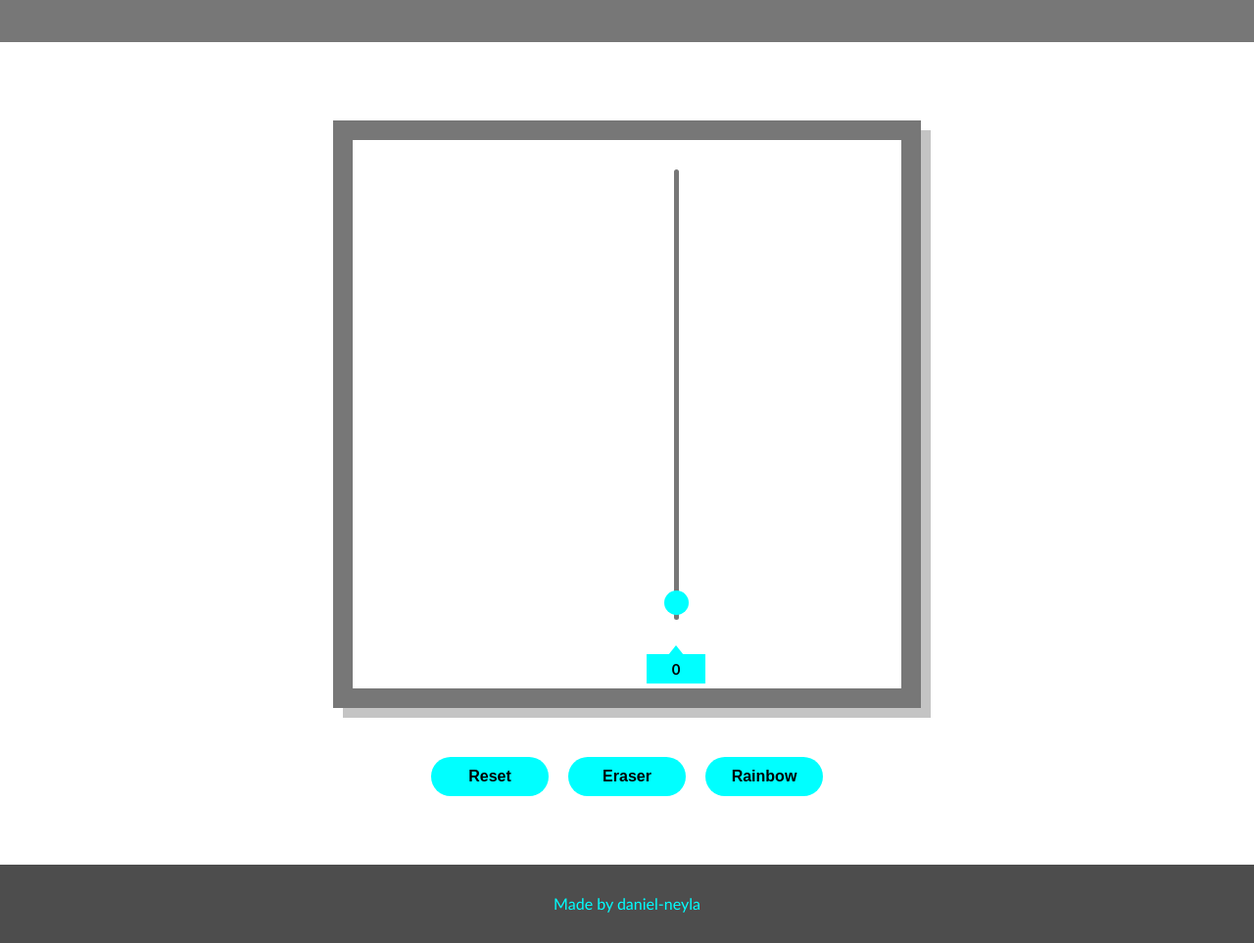
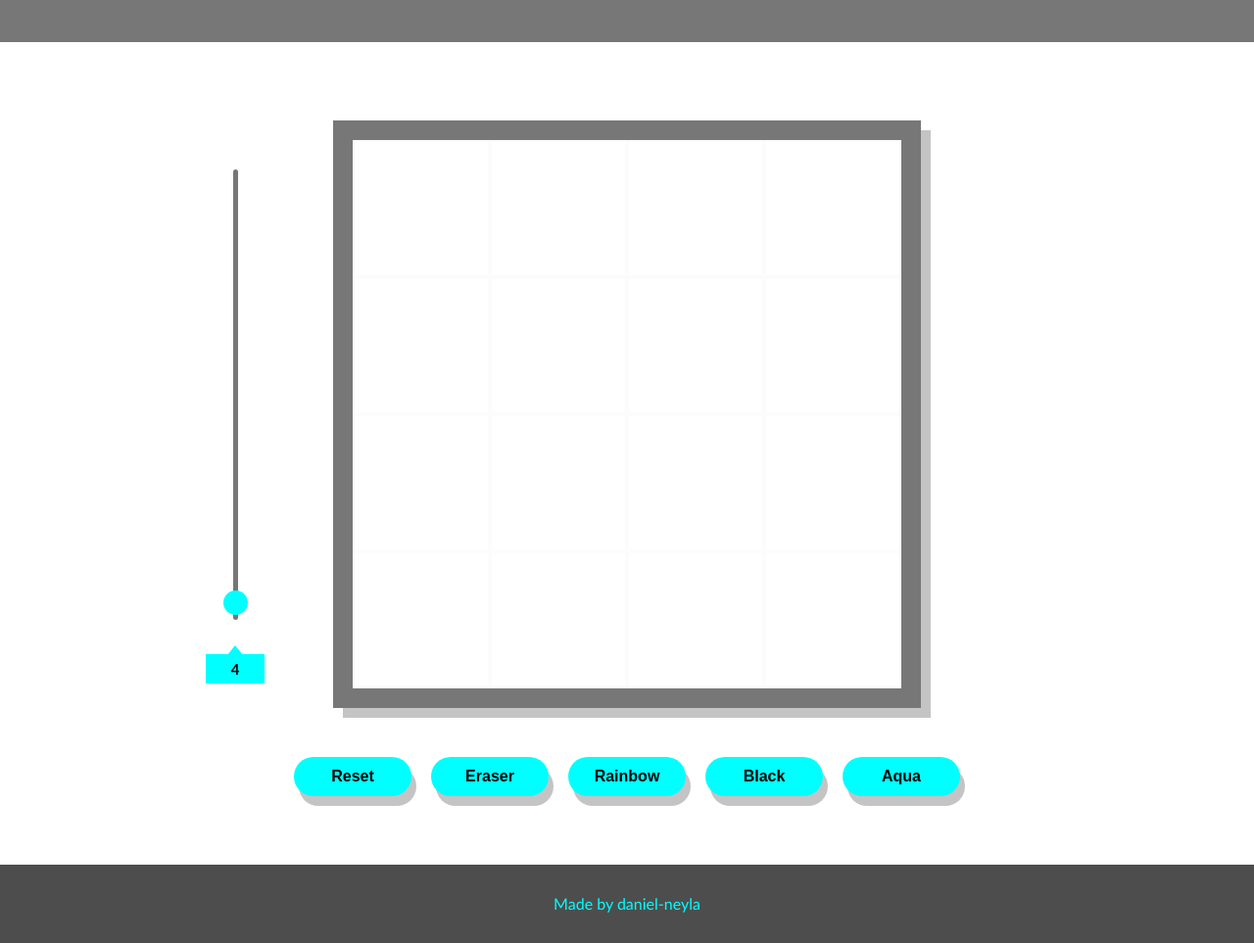
Before and after one commit to daniel-neyla/etch-a-sketch, a plain HTML site: page index.html in a window 1280 px wide. Shown: the part 157-1120 px from the top of the page at 98% size. Drawn offline with Linux system fonts and the light colour scheme.

Commit message:
implemented javascript functionality and did some small html and css changes

```diff
--- a/index.html
+++ b/index.html
@@ -10,27 +10,41 @@
 
   <body>
     <header>
+      <div class="heading">
         <h1 class="title">Etch-a-sketch</h1>
+        <p class="edition">(Aqua Edition)</p>
+      </div>
       <!-- <button class="btn btn--description">How it works</button> -->
       <p class="description hidden">By hovering over the grid</p>
     </header>
     <main>
+      <div class="board">
         <div class="flex">
-        <div id="number">0</div>
+          <div id="number">4</div>
           <input
             type="range"
             orient="vertical"
             min="4"
-          max="100"
+            max="80"
             value="4"
             id="slider"
           />
         </div>
-
+      </div>
       <div class="buttons">
         <button class="btn btn--reset">Reset</button>
-        <button class="btn btn--eraser">Eraser</button>
-        <button class="btn btn--rainbow">Rainbow</button>
+        <button class="btn btn--eraser" onclick="changeColor('white')">
+          Eraser
+        </button>
+        <button class="btn btn--rainbow" onclick="changeColor('rainbow')">
+          Rainbow
+        </button>
+        <button class="btn btn--black" onclick="changeColor('black')">
+          Black
+        </button>
+        <button class="btn btn--aqua" onclick="changeColor('aqua')">
+          Aqua
+        </button>
       </div>
     </main>
     <footer>
--- a/script.js
+++ b/script.js
@@ -4,23 +4,59 @@ const main = document.querySelector("main");
 const buttons = document.querySelector(".buttons");
 const button = document.querySelectorAll(".btn");
 const flex = document.querySelector(".flex");
+const board = document.querySelector(".board");
 
 // Container for the grid
-const container = document.createElement("div");
-container.classList.add("container");
-main.insertBefore(container, buttons);
+
+let color = "aqua";
+
 // main.insertBefore(container, buttons);
 
+const clearBoard = function () {
+  let boxes = document.querySelectorAll(".box");
+  boxes.forEach((box) => box.remove());
+};
+
+const colorBox = function () {
+  if (color === "rainbow") {
+    this.style.backgroundColor = `hsl(${Math.random() * 360}, 100%, 50%)`;
+  } else {
+    this.style.backgroundColor = color;
+  }
+};
+
+const populateBoard = function (size = 4) {
+  clearBoard();
+
+  board.style.gridTemplateColumns = `repeat(${size}, 1fr)`;
+  board.style.gridTemplateRows = `repeat(${size}, 1fr)`;
+  for (let i = 0; i < size * size; i++) {
+    let box = document.createElement("div");
+    box.addEventListener("mouseover", colorBox);
+    box.classList.add("box");
+    // box.addEventListener('mouseover')
+    // box.addEventListener('mousedown')
+    board.insertAdjacentElement("beforeend", box);
+  }
+};
+
+populateBoard();
 const slider = document.getElementById("slider");
 const number = document.getElementById("number");
 slider.oninput = function () {
   number.innerHTML = slider.value;
   let size = slider.value;
-  for (let i = 0; i < size * size; i++) {
-    const box = document.createElement("div");
-    box.classList.add("box");
-    // box.addEventListener('mouseover')
-    // box.addEventListener('mousedown')
-    container.appendChild(box);
-  }
+  populateBoard(size);
 };
+
+// Buttons
+const resetBtn = document.querySelector(".btn--reset");
+
+resetBtn.addEventListener("click", function () {
+  let boxes = document.querySelectorAll(".box");
+  boxes.forEach((box) => (box.style.backgroundColor = "white"));
+});
+
+const changeColor = function (choice) {
+  color = choice;
+};
--- a/style.css
+++ b/style.css
@@ -21,10 +21,22 @@ main {
   display: none;
 }
 
+.heading {
+  display: flex;
+  flex-direction: column;
+  align-items: center;
+  gap: 10px;
+}
+
 .title {
   text-align: center;
   padding-top: 35px;
   font-size: 48px;
+}
+
+.edition {
+  font-size: 32px;
+  color: aqua;
 }
 
 .btn {
@@ -37,15 +49,20 @@ main {
   color: black;
   font-weight: bold;
   font-size: 16px;
+  box-shadow: 5px 10px #8888887e;
 }
 
 .btn:hover {
-  box-shadow: 5px 10px #8888887e;
+  /* transform: translateY(-4px); */
 }
 
 .btn:active {
   box-shadow: 3px 6px #666;
   transform: translateY(4px);
+}
+
+.test {
+  position: relative;
 }
 
 .flex {
@@ -56,23 +73,23 @@ main {
   /* position: relative; */
   transform: translate(50%, 50%) rotate(-90deg);
   position: absolute;
-  left: 150px;
-  top: 570px;
+  left: -660px;
+  top: 270px;
 }
 
-.container {
+.board {
   display: grid;
 
   width: 600px;
   height: 600px;
-  grid-template-columns: repeat(16, 1fr);
-  grid-template-rows: repeat(16, 1fr);
+  /* grid-template-columns: repeat(16, 1fr);
+  grid-template-rows: repeat(16, 1fr); */
+  position: relative;
   margin: 0 auto;
   margin-bottom: 50px;
   box-sizing: border-box;
   border: 20px solid #777;
   box-shadow: 10px 10px #8888887e;
-  position: relative;
 }
 
 #number {
@@ -124,7 +141,7 @@ input[type="range"]::-webkit-slider-thumb {
 }
 
 .box {
-  border: 2px solid rgb(191, 191, 191);
+  border: 2px solid rgba(191, 191, 191, 0.05);
   width: 100%;
   height: 100%;
   display: inline-block;
```
Lines whose indentation alone changed are shown as unchanged.
